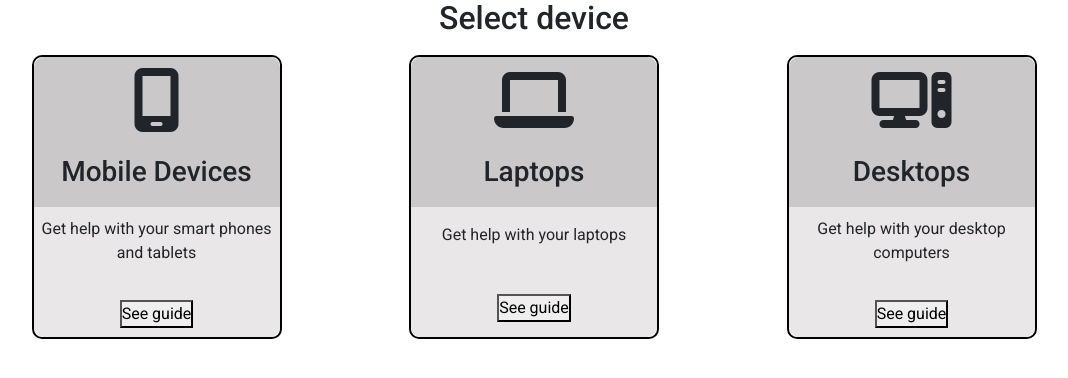
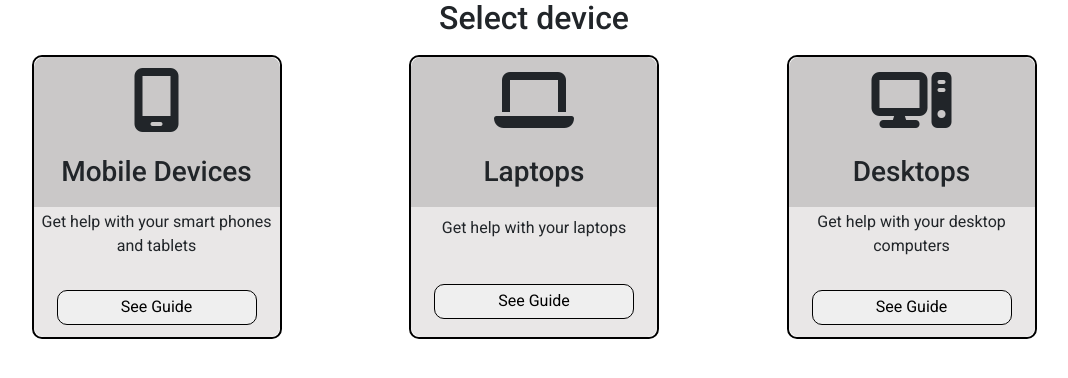
Before and after one commit to Carlos-n21/Team4-Family-hack, a Django app: page /technicalissues/ in a window 1280 px wide. Shown: the part 153-531 px from the top of the page, without its empty margins (106-1174 px from the left). Run offline with Django 5.2, Linux system fonts and the light colour scheme; some libraries are stand-ins or nearby versions.

Commit message:
Style device cards using device-btn

```diff
--- a/static/css/style.css
+++ b/static/css/style.css
@@ -30,6 +30,7 @@ h4 {
   margin-top: 1rem;
 }
 
+/*---------------------- Technical Issues page */
 .device-categories {
   margin: 20px;
 }
@@ -85,3 +86,17 @@ h4 {
 .device p {
   text-align: center;
 }
+
+/* device buttons*/
+.device-btn {
+  width: 200px;
+  height: 35px;
+  text-align: center;
+  margin: 10px;
+  padding: 2px;
+  border-radius: 10px;
+  text-transform: capitalize;
+  /* background-color: #a40e0e; */
+  color: black;
+  border: 1px solid black;
+}
--- a/technicalissues/templates/technicalissues.html
+++ b/technicalissues/templates/technicalissues.html
@@ -14,7 +14,7 @@
             </div>
             <div class="body">
                 <p>Get help with your smart phones and tablets</p>
-                <button>See guide</button>
+                <button class="device-btn">See guide</button>
             </div>
         </div>
         <!-- Laptop -->
@@ -25,7 +25,7 @@
             </div>
             <div class="body">
                 <p>Get help with your laptops</p>
-                <button>See guide</button>
+                <button class="device-btn">See guide</button>
             </div>
         </div>
         <!-- Desktop -->
@@ -36,7 +36,7 @@
             </div>
             <div class="body">
                 <p>Get help with your desktop computers</p>
-                <button>See guide</button>
+                <button class="device-btn">See guide</button>
             </div>
         </div>
     </div>
```
